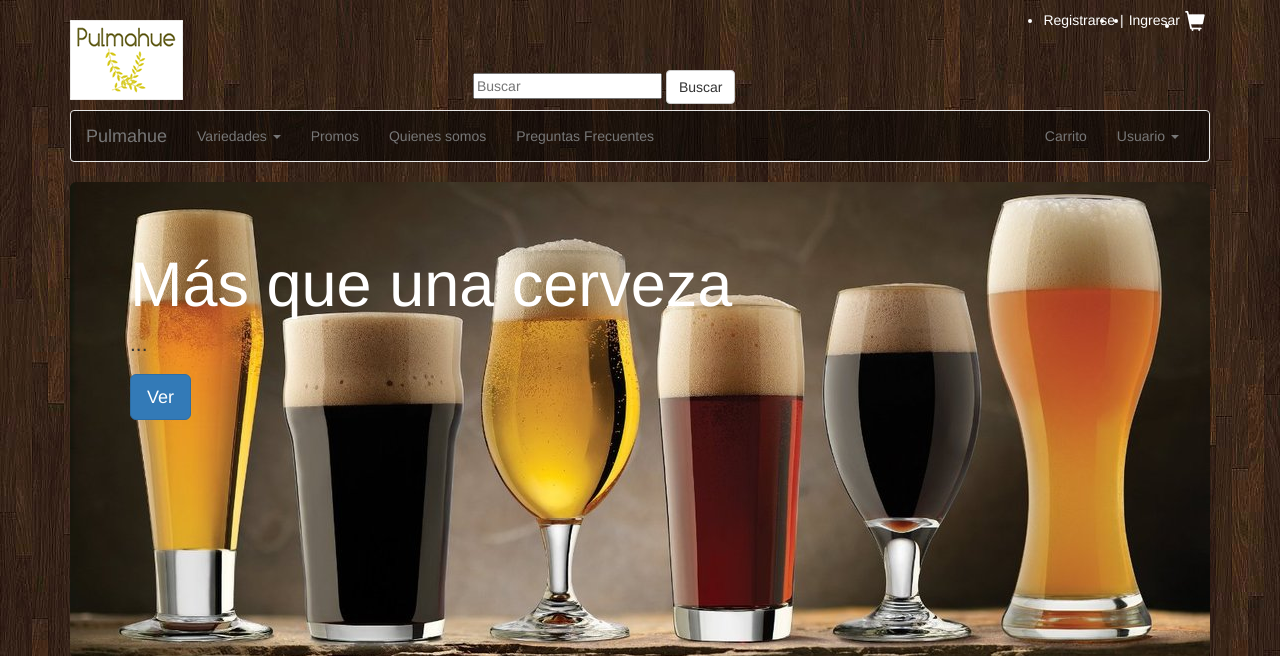
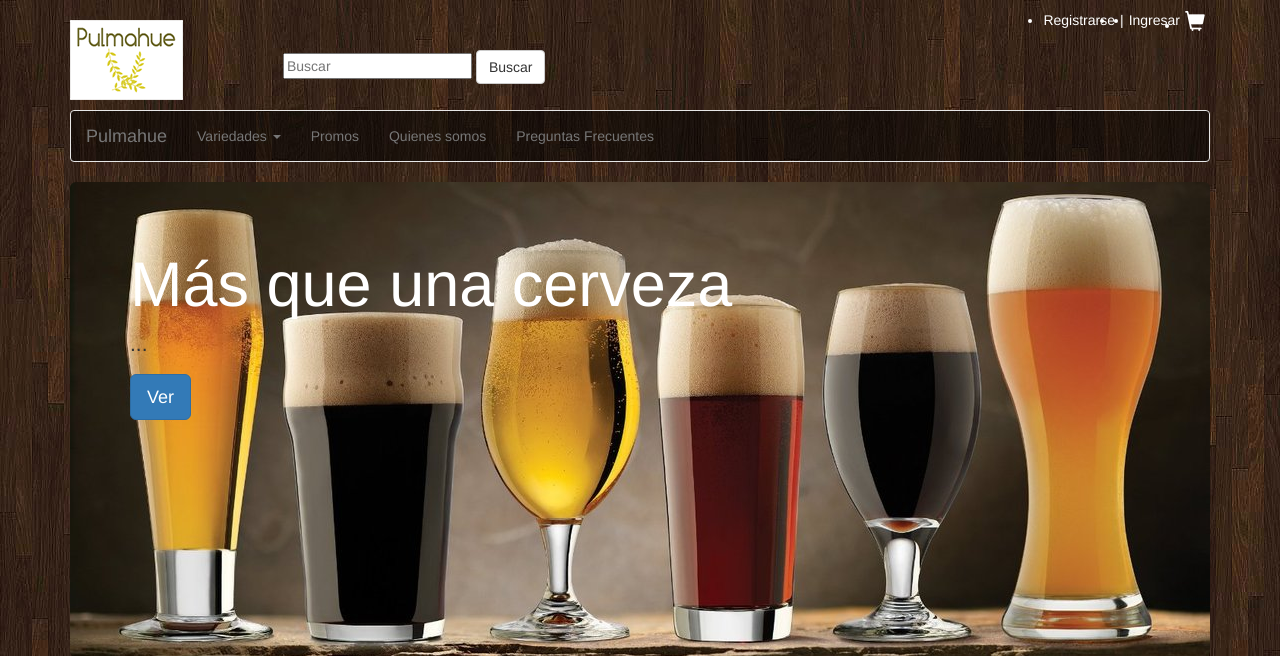
Before and after one commit to nanobonilla1909/TRAB-INTEGRADOR-FS4, a PHP site: page / in a window 1280 px wide. Shown: the top 656 px of the page. Run offline with PHP 8.4, Linux system fonts and the light colour scheme; some libraries are stand-ins or nearby versions.

Commit message:
revision sobre buscador

```diff
--- a/css/style.css
+++ b/css/style.css
@@ -1,12 +1,3 @@
-.jumbotron{
-  background: url('../img/banner3.jpg');
-  height: 475px;
-}
-
-.jumbotron h1{
-  color: white;
-}
-
 body{
   background: url('../img/bg-fondo.jpg')
 }
@@ -15,7 +6,6 @@ header{
   overflow: hidden;
   /*background-color: #996633;*/
 }
-
 .logo {
   float:left;
 }
@@ -38,18 +28,22 @@ header{
     font-size: 20px;
 }
 
-.buscador {
-  float: left;
-  margin-top: 70px;
-  margin-left: 290px;
+
+.container .buscador {
+  display: none;
+}
+
+.jumbotron{
+  background: url('../img/banner3.jpg');
+  height: 475px;
+}
+
+.jumbotron h1{
+  color: white;
 }
 
 .navbar-default {
   background-color: rgba(0, 0, 0, .5);
-}
-
-.collapse li a{
-  color: white;
 }
 
 .thumbnail{
@@ -83,6 +77,13 @@ footer .container p{
 }
 
 @media (min-width: 768px){
+  .container .buscador {
+    display: block;
+    float: left;
+    margin-top: 50px;
+    margin-left: 100px;
+    }
+  }
   footer .container{
     height: 70px;
   }
--- a/index.php
+++ b/index.php
@@ -13,7 +13,7 @@
       <header>
         <h1 class="logo"><a href="index.php"><img src="" alt=""><img src="img/logo1.png" alt=""></a></h1>
         <form class="buscador">
-          <div>
+          <div class="buscar">
             <!-- <input type="text" class="form-control placeholder="Busque aqui su producto">
             <button type="submit" class="btn btn-default">Buscar</button> -->
             <input type="text" class="form-controlx" placeholder="Buscar">
@@ -70,7 +70,7 @@
               </div>
               <button type="submit" class="btn btn-default">Buscar</button>
             </form> -->
-            <ul class="nav navbar-nav navbar-right">
+            <!-- <ul class="nav navbar-nav navbar-right">
               <li><a href="car.php">Carrito</a></li>
               <li class="dropdown">
                 <a href="#" class="dropdown-toggle" data-toggle="dropdown" role="button" aria-haspopup="true" aria-expanded="false">Usuario <span class="caret"></span></a>
@@ -82,7 +82,7 @@
                   <li><a href="help.php">Ayuda</a></li>
                 </ul>
               </li>
-            </ul>
+            </ul> -->
           </div>
           <!-- /.navbar-collapse -->
         </div>
```
